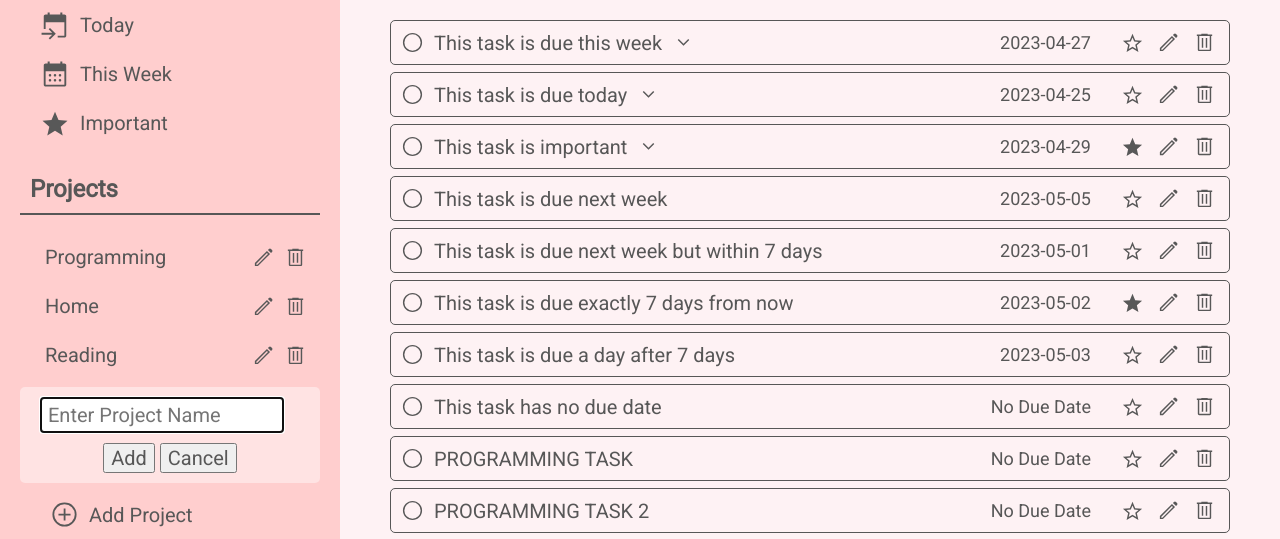
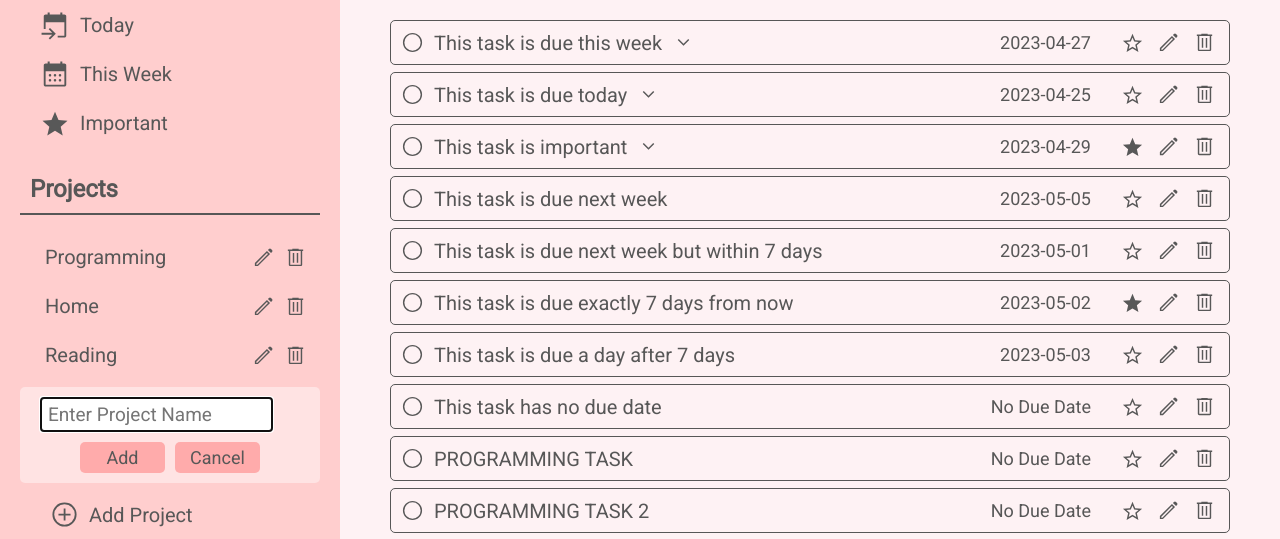
Before and after one commit to caylinvu/todolist, a plain HTML site: page dist/index.html in a window 1280 px wide. Both pictures are taken after a click on the button "Add Project". Shown: the part 218-757 px from the top of the page. Drawn offline with Linux system fonts and the light colour scheme.

Commit message:
Update button UI

```diff
--- a/dist/index.html
+++ b/dist/index.html
@@ -42,7 +42,7 @@
                     <form action="" method="post" class="edit-project-form">
                         <input type="text" id="edit-project-name" name="edit-project-name" class="edit-project-name-input" maxlength="30" required>
                         <div class="project-form-btns">
-                            <button type="submit" class="edit-project-submit-btn">Add</button>
+                            <button type="submit" class="edit-project-submit-btn">Save</button>
                             <button type="button" class="edit-project-cancel-btn">Cancel</button>
                         </div>
                     </form>
@@ -77,7 +77,7 @@
                         <input type="checkbox" id="edit-is-important" name="edit-is-important" class="checkbox-input">
                     </div>
                     <div class="task-form-btns">
-                        <button type="submit" class="edit-submit-btn">Add</button>
+                        <button type="submit" class="edit-submit-btn">Save</button>
                         <button type="button" class="edit-cancel-btn">Cancel</button>
                     </div>
                 </form>
--- a/dist/style.css
+++ b/dist/style.css
@@ -260,8 +260,11 @@ button, input {
     padding: 10px 0 20px;
 }
 
-.task-form-btns {
-    text-align: center;
+.task-form-btns,
+.project-form-btns {
+    display: flex;
+    justify-content: center;
+    gap: 10px;
 }
 
 /* ---------------EDIT TASK FORM--------------- */
@@ -288,10 +291,6 @@ button, input {
 .project-name-input,
 .edit-project-name-input {
     margin-bottom: 10px;
-}
-
-.project-form-btns {
-    text-align: center;
 }
 
 /* ---------------SIDEBAR - PROJECT DISPLAY--------------- */
@@ -353,10 +352,32 @@ button, input {
     display: none;
 }
 
-/* ---------------FORM INPUTS--------------- */
+/* ---------------FORM INPUTS/BUTTONS--------------- */
 
 input {
     border: 1px solid var(--text-color);
     border-radius: 3px;
     padding: 5px 7px;
+    font-size: 19px;
 }
+
+.task-form button,
+.edit-task-form button,
+.project-form button,
+.edit-project-form button {
+    border: none;
+    border-radius: 5px;
+    background-color: var(--color2);
+    padding: 5px 7px;
+    width: 85px;
+    font-size: 18px;
+}
+
+.task-form button:hover,
+.edit-task-form button:hover,
+.project-form button:hover,
+.edit-project-form button:hover {
+    cursor: pointer;
+    filter: var(--hover-filter);
+    transition: .2s;
+}
--- a/src/index.js
+++ b/src/index.js
@@ -18,10 +18,6 @@ export { allTasks, today, thisWeek, important, tabs }
 
 // TO DO
 
-// ADD CHARACTER LIMIT TO FORM FIELDS
-
-// MAYBE CHANGE EDIT SUBMIT BUTTON TO SAY "UPDATE"
-
 // UPDATE FORM UI FOR INPUTS AND INPUT BUTTON SIZES
 
 // MAYBE INVERT COLORS ON EDIT AND TRASH BUTTONS ON SIDEBAR
```
Also changed, not shown: dist/main.js (+1 -5 lines).
